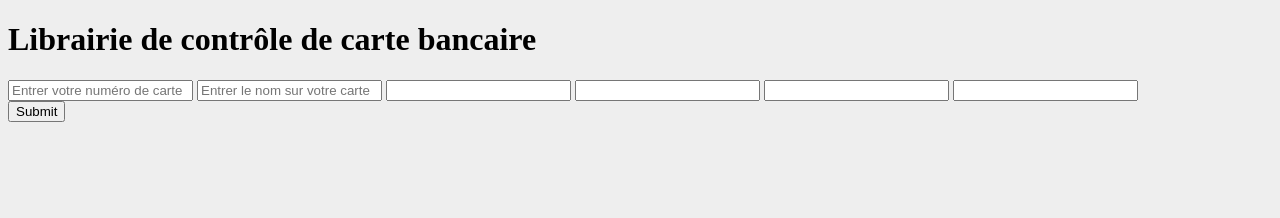
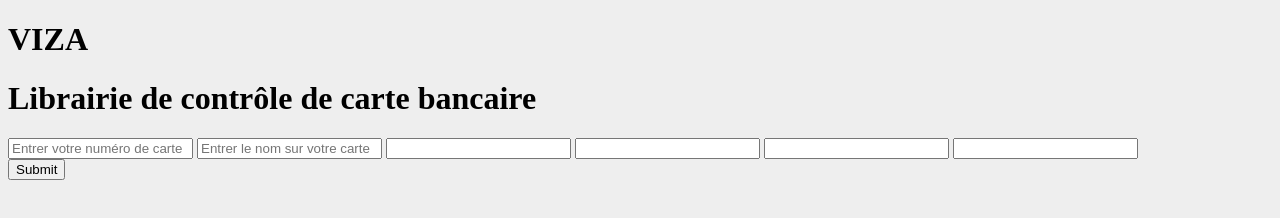
Before and after one commit to apoignonnec/formation_devops_git, a plain HTML site: page index.html in a window 1280 px wide. Drawn offline with Linux system fonts and the light colour scheme.

Commit message:
Personnalisation du header

```diff
--- a/index.html
+++ b/index.html
@@ -9,7 +9,8 @@
 </head>
 <body>
     <div class="container">
-        <h1>Librairie de contrôle de carte bancaire</h1>
+        <h1 class="header-logo">VIZA</h1>
+        <h1 class="header-title">Librairie de contrôle de carte bancaire</h1>
 
         <div class="card-checker form-group">
             <!-- Card number -->
```
